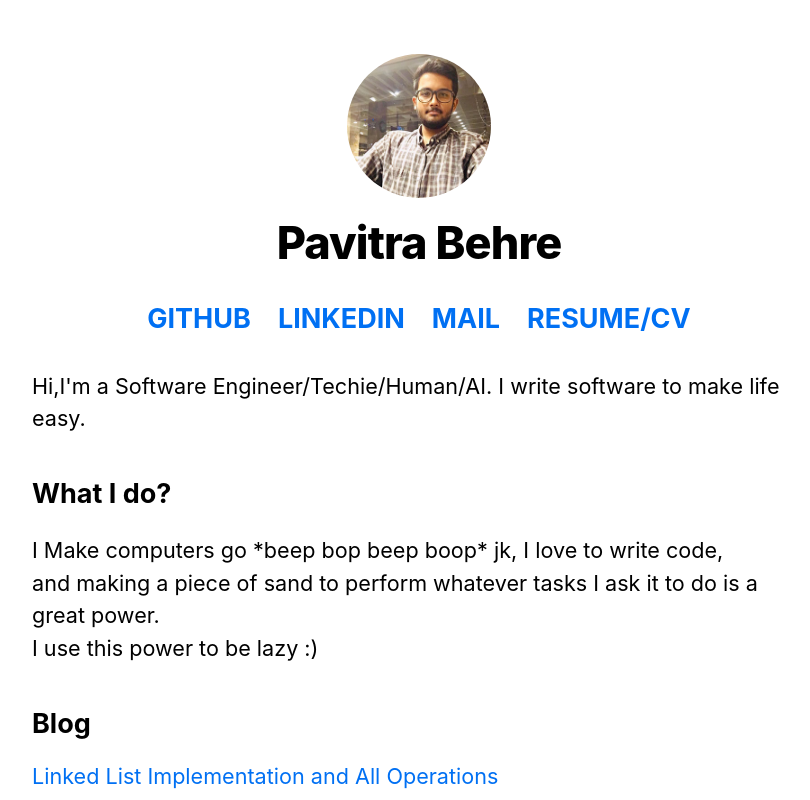
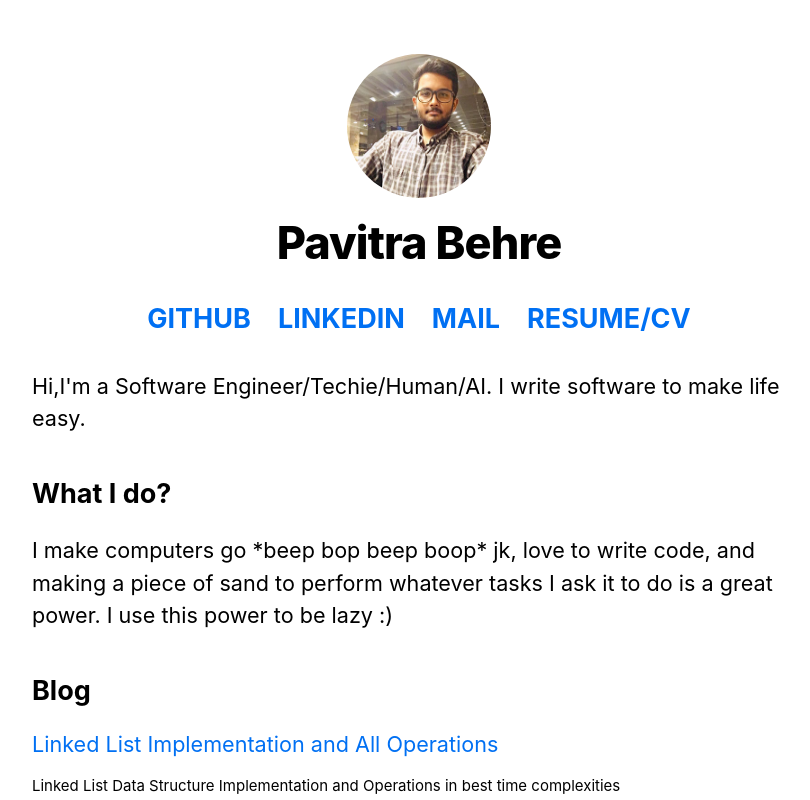
Before and after one commit to pavitra14/pavitra.dev, a Next.js app: page / in a window 1280 px wide. Shown: the top 800 px of the page, without its empty margins (221-1031 px from the left). Built offline with nearby package versions, Linux system fonts and the light colour scheme.

Commit message:
Prod UI goes brrrrr
I really should've done this on local first ;-;

```diff
--- a/pages/index.js
+++ b/pages/index.js
@@ -34,7 +34,7 @@ export default function Home({ allPostsData }) {
 
       <section className={`${utilStyles.headingMd} ${utilStyles.padding1px}`}>
         <h2 className={utilStyles.headingLg}>What I do?</h2>
-        <p>I Make computers go *beep bop beep boop* jk, I love to write code, <br /> and making a piece of sand to perform whatever tasks I ask it to do is a great power. <br /> I use this power to be lazy :)</p>
+        <p>I make computers go *beep bop beep boop* jk, love to write code, and making a piece of sand to perform whatever tasks I ask it to do is a great power. I use this power to be lazy :)</p>
       </section>
 
       <section className={`${utilStyles.headingMd} ${utilStyles.padding1px}`}>
```
